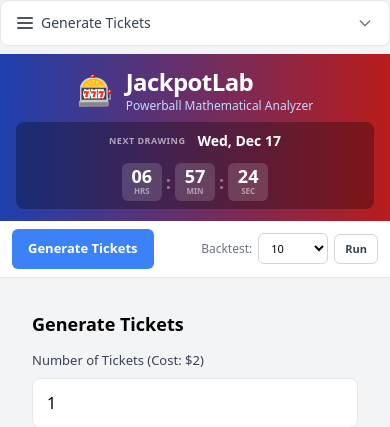
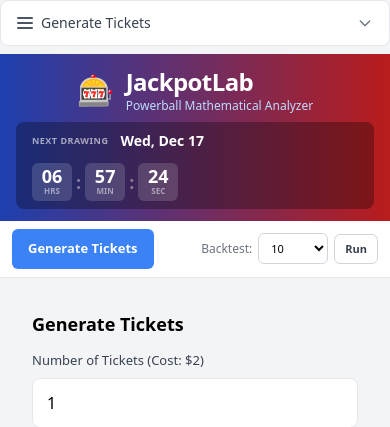
Before and after one commit to dkingfx/JackpotLab, a Flask app: page / in a window 390 px wide. Shown: the top 427 px of the page. Run offline with Flask 2, Linux system fonts and the light colour scheme; some libraries are stand-ins or nearby versions.

Commit message:
Align countdown bar to left on mobile to match logo
- Change justify-content from center to flex-start
- Logo and countdown now start at same left position on mobile

```diff
--- a/static/index.html
+++ b/static/index.html
@@ -1215,7 +1215,7 @@
             }
             .countdown-bar {
                 width: 100%;
-                justify-content: center;
+                justify-content: flex-start;
                 flex-wrap: wrap;
             }
         }
--- a/templates/index.html
+++ b/templates/index.html
@@ -678,7 +678,7 @@
             }
             .countdown-bar {
                 width: 100%;
-                justify-content: center;
+                justify-content: flex-start;
                 flex-wrap: wrap;
             }
             .footer-content {
```
